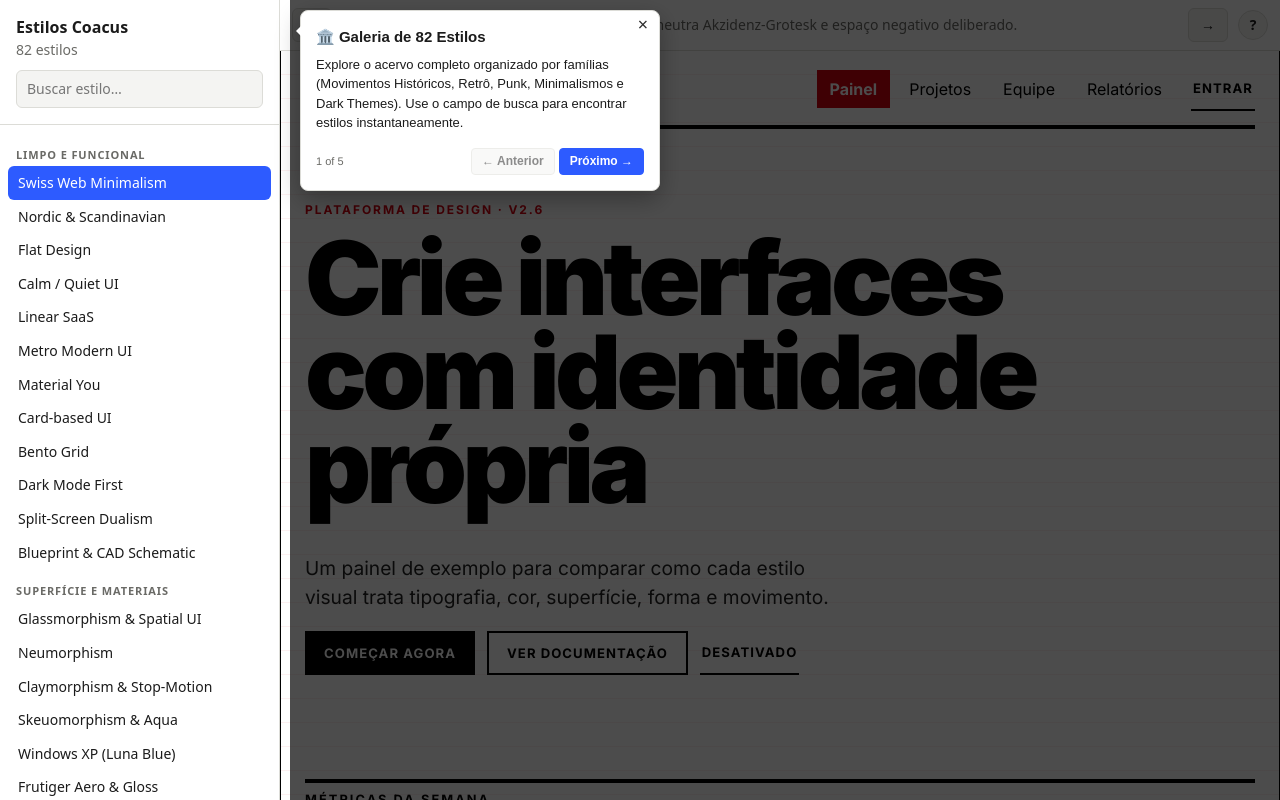
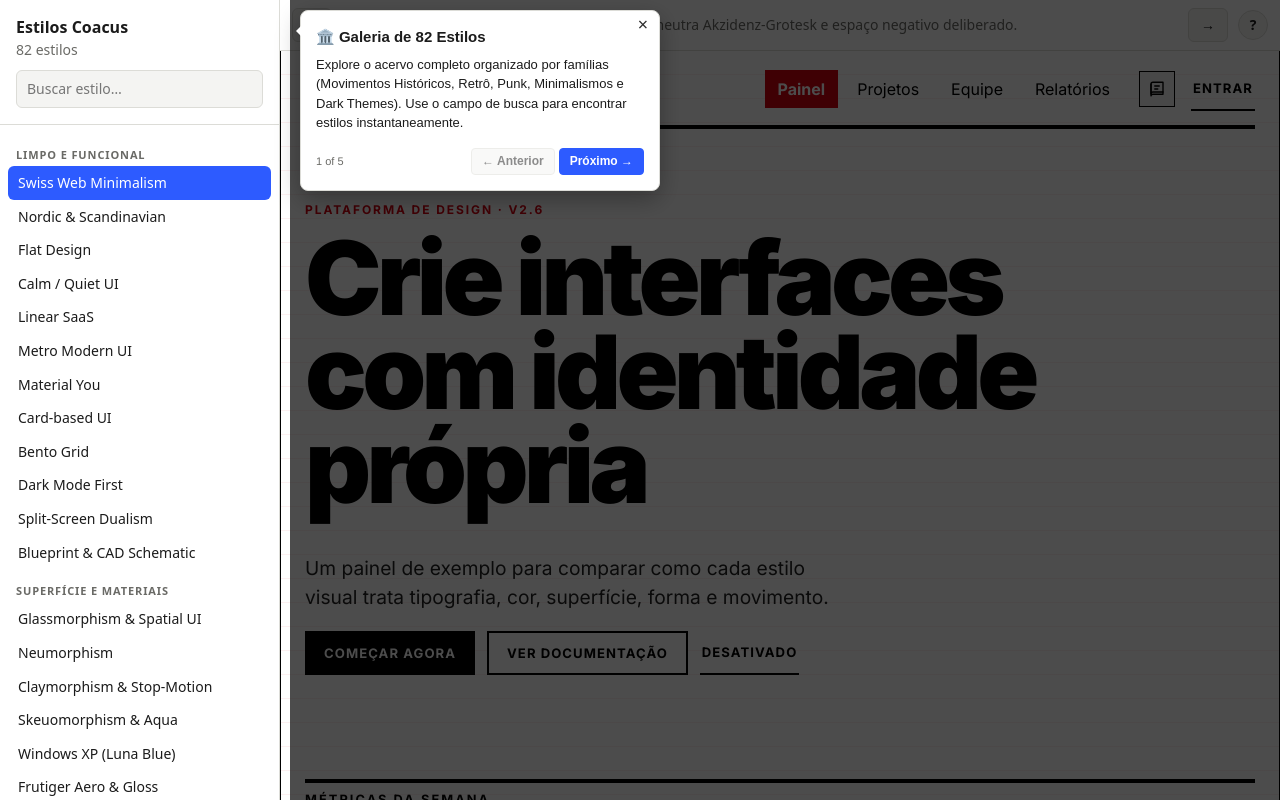
Before and after one commit to dandgabr/estilos-visuais, a website with bundled scripts: page index.html in a window 1280 px wide. Built offline with nearby package versions, Linux system fonts and the light colour scheme.

Commit message:
feat: link visual styles to Coacus skills and prepare Pages domain

```diff
--- a/app.js
+++ b/app.js
@@ -9,6 +9,7 @@ let currentStyle = null;
 let currentView = 'painel';
 let cleanup = null;
 let link = null;
+let styleLoadId = 0;
 
 const store = {
   getStyle() { try { return localStorage.getItem('estilo'); } catch { return null; } },
@@ -48,12 +49,17 @@ function renderList(filter = '') {
 }
 
 // 2. Carregador Dinâmico de CSS com Troca Segura
-function loadCss(slug) {
+function loadCss(slug, loadId) {
   return new Promise((resolve) => {
     const next = document.createElement('link');
     next.rel = 'stylesheet';
     next.href = `styles/${slug}.css`;
     next.onload = next.onerror = () => {
+      if (loadId !== styleLoadId) {
+        next.remove();
+        resolve();
+        return;
+      }
       link?.remove();
       link = next;
       resolve();
@@ -108,15 +114,21 @@ async function setStyle(slug, viewParam = null) {
   }
   cleanup = null;
   currentStyle = s.slug;
+  const loadId = ++styleLoadId;
 
   // Carrega CSS
-  await loadCss(s.slug);
+  await loadCss(s.slug, loadId);
+  if (loadId !== styleLoadId) return;
   stage.dataset.style = s.slug;
   stage.scrollTop = 0;
 
   // Metadados no cabeçalho
   $('#cur-name').textContent = s.name;
   $('#cur-desc').textContent = s.desc;
+  const skillLink = $('#style-skill-link');
+  skillLink.href = `https://github.com/dandgabr/Coacus/blob/main/knowledge/skills/domains/design/ui-style-${s.slug}/SKILL.md`;
+  skillLink.setAttribute('aria-label', `Abrir skill de ${s.name} no Coacus (nova aba)`);
+  skillLink.title = `Abrir skill de ${s.name} no Coacus`;
   document.title = `${s.name} · Estilos Coacus`;
 
   // Atualiza seleção na galeria
--- a/index.html
+++ b/index.html
@@ -40,6 +40,9 @@
             <button class="nav-tab" role="tab" id="tab-equipe" aria-selected="false" aria-controls="view-equipe" data-view="equipe" type="button">Equipe</button>
             <button class="nav-tab" role="tab" id="tab-relatorios" aria-selected="false" aria-controls="view-relatorios" data-view="relatorios" type="button">Relatórios</button>
           </nav>
+          <a id="style-skill-link" class="style-skill-link" target="_blank" rel="noopener noreferrer" aria-label="Abrir skill deste estilo no Coacus" title="Abrir skill deste estilo no Coacus">
+            <svg viewBox="0 0 24 24" width="18" height="18" fill="none" stroke="currentColor" stroke-width="1.8" stroke-linecap="round" stroke-linejoin="round" aria-hidden="true" focusable="false"><path d="M4 5.5A2.5 2.5 0 0 1 6.5 3H20v16H6.5A2.5 2.5 0 0 0 4 21z"/><path d="M4 5.5v13A2.5 2.5 0 0 1 6.5 16H20"/><path d="M9 8h6m-6 4h4"/></svg>
+          </a>
           <button class="btn btn-ghost" type="button">Entrar</button>
         </header>
 
--- a/styles/base.css
+++ b/styles/base.css
@@ -21,6 +21,9 @@
 #stage .nav a, #stage .nav button.nav-tab { padding: 6px 12px; text-decoration: none; border-radius: var(--radius-sm); font: inherit; color: inherit; border: 1px solid transparent; background: transparent; cursor: pointer; transition: background-color .15s ease, color .15s ease; }
 #stage .nav a:hover, #stage .nav button.nav-tab:hover { background: var(--surface-2); }
 #stage .nav a.is-active, #stage .nav button.nav-tab.is-active { background: var(--accent); color: var(--accent-fg); font-weight: 600; }
+#stage .style-skill-link { width: 36px; height: 36px; flex: none; display: inline-flex; align-items: center; justify-content: center; color: var(--fg); background: var(--surface-2); border: 1px solid var(--border); border-radius: var(--radius-sm); text-decoration: none; }
+#stage .style-skill-link:hover { border-color: var(--accent); color: var(--accent); }
+#stage .style-skill-link svg { display: block; }
 
 #stage .hero { padding: 56px 0 40px; }
 #stage .eyebrow { text-transform: uppercase; letter-spacing: .12em; font-size: .78rem; color: var(--muted); }
```
Also changed, not shown: 3 other files.
